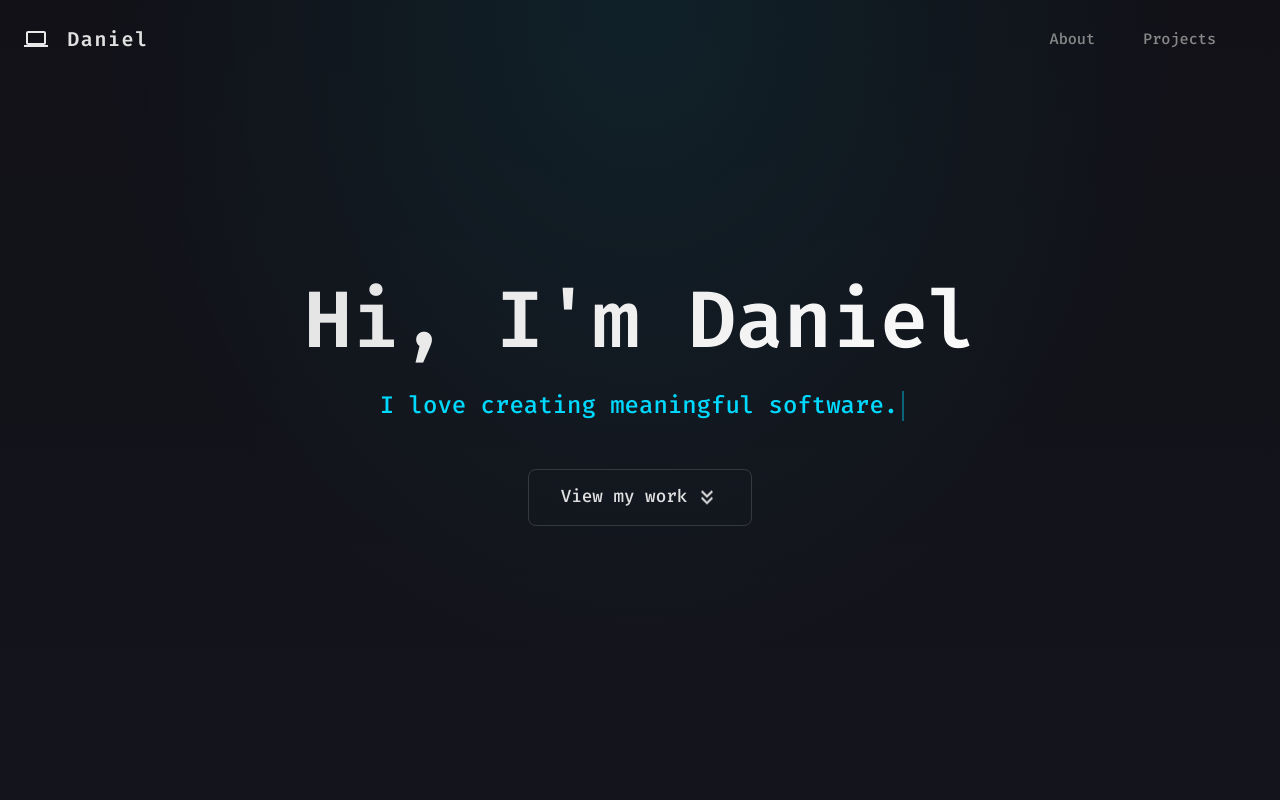
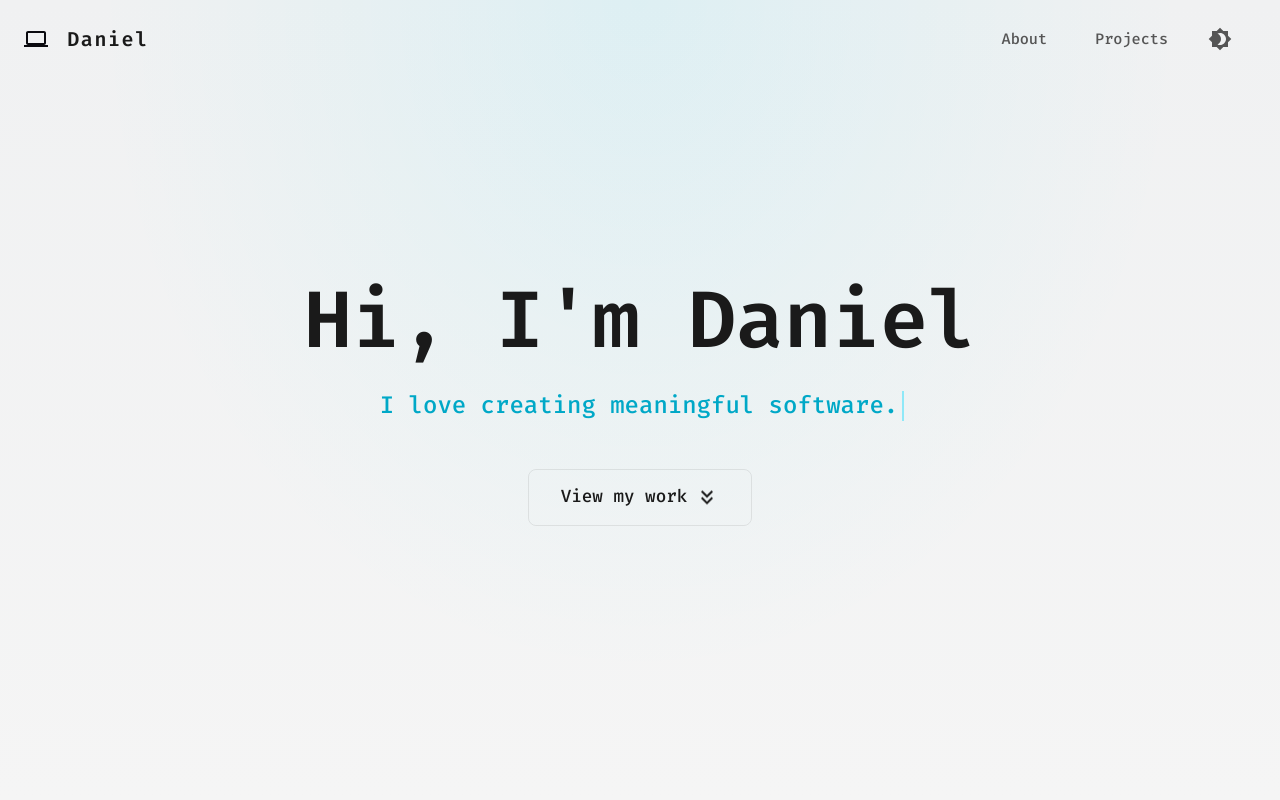
Before and after one commit to donutboyy/portfolio, a React (Vite) app: page / in a window 1280 px wide. Shown: the top 800 px of the page. Built offline with nearby package versions, Linux system fonts and the light colour scheme.

Commit message:
feat: theme toggle button

```diff
--- a/index.html
+++ b/index.html
@@ -2,7 +2,7 @@
 <html lang="en">
   <head>
     <meta charset="UTF-8" />
-    <link rel="icon" type="image/svg+xml" href="/vite.svg" />
+    <link rel="icon" type="image/svg+xml" href="/computer.svg" />
     <meta name="viewport" content="width=device-width, initial-scale=1.0" />
     <link rel="preconnect" href="https://fonts.googleapis.com" />
     <link rel="preconnect" href="https://fonts.gstatic.com" crossorigin />
@@ -11,6 +11,17 @@
       rel="stylesheet"
     />
     <title>Daniel Ng</title>
+    <script>
+      (function () {
+        const stored = localStorage.getItem("theme");
+        const theme =
+          stored ||
+          (window.matchMedia("(prefers-color-scheme: dark)").matches
+            ? "dark"
+            : "light");
+        document.documentElement.setAttribute("data-theme", theme);
+      })();
+    </script>
   </head>
   <body>
     <div id="root"></div>
--- a/src/components/AppBar.tsx
+++ b/src/components/AppBar.tsx
@@ -11,12 +11,16 @@ import Container from "@mui/material/Container";
 import Button from "@mui/material/Button";
 import MenuItem from "@mui/material/MenuItem";
 import ComputerIcon from "@mui/icons-material/Computer";
+import Brightness4Icon from "@mui/icons-material/Brightness4";
+import Brightness7Icon from "@mui/icons-material/Brightness7";
+import { useThemeMode } from "../context/ThemeContext";
 
 const pages = ["About", "Projects"];
 
 function ResponsiveAppBar() {
   const [anchorElNav, setAnchorElNav] = useState<null | HTMLElement>(null);
   const [scrolled, setScrolled] = useState(false);
+  const { mode, toggleTheme } = useThemeMode();
 
   useEffect(() => {
     const handleScroll = () => {
@@ -95,8 +99,8 @@ function ResponsiveAppBar() {
               onClose={handleCloseNavMenu}
               PaperProps={{
                 sx: {
-                  backgroundColor: "#18181f",
-                  border: "1px solid rgba(255, 255, 255, 0.08)",
+                  backgroundColor: "var(--card-bg)",
+                  border: "1px solid var(--border-color)",
                   borderRadius: "12px",
                   marginTop: "8px",
                 },
@@ -154,6 +158,13 @@ function ResponsiveAppBar() {
                 {page}
               </Button>
             ))}
+            <IconButton
+              onClick={toggleTheme}
+              className="theme-toggle"
+              sx={{ my: 2, ml: 1, color: "inherit" }}
+            >
+              {mode === "dark" ? <Brightness7Icon /> : <Brightness4Icon />}
+            </IconButton>
           </Box>
         </Toolbar>
       </Container>
@@ -163,13 +174,13 @@ function ResponsiveAppBar() {
           background: transparent !important;
         }
         .appbar.scrolled {
-          background: rgba(10, 10, 15, 0.85) !important;
+          background: var(--bg-paper) !important;
           backdrop-filter: blur(12px);
-          border-bottom: 1px solid rgba(255, 255, 255, 0.06);
+          border-bottom: 1px solid var(--divider);
         }
         .nav-logo {
           font-family: 'Fira Code', monospace !important;
-          color: #e0e0e0 !important;
+          color: var(--text-primary) !important;
         }
         .nav-title-center {
           position: absolute !important;
@@ -179,11 +190,11 @@ function ResponsiveAppBar() {
         .nav-link {
           font-family: 'Fira Code', monospace !important;
           font-size: 0.95rem !important;
-          color: #888888 !important;
+          color: var(--text-secondary) !important;
           transition: color 0.2s ease !important;
         }
         .nav-link:hover {
-          color: #00d9ff !important;
+          color: var(--accent) !important;
           background: transparent !important;
         }
         .nav-link::after {
@@ -193,7 +204,7 @@ function ResponsiveAppBar() {
           left: 50%;
           width: 0;
           height: 2px;
-          background: #00d9ff;
+          background: var(--accent);
           transition: all 0.2s ease;
           transform: translateX(-50%);
         }
@@ -202,7 +213,14 @@ function ResponsiveAppBar() {
         }
         .nav-menu-item {
           font-family: 'Fira Code', monospace !important;
-          color: #e0e0e0 !important;
+          color: var(--text-primary) !important;
+        }
+        .theme-toggle {
+          color: var(--text-secondary) !important;
+        }
+        .theme-toggle:hover {
+          background: transparent !important;
+          color: var(--accent) !important;
         }
       `}</style>
     </AppBar>
--- a/src/components/IconButtons.tsx
+++ b/src/components/IconButtons.tsx
@@ -105,7 +105,7 @@ function IconButtons({
                 width: iconSize,
                 height: iconSize,
                 objectFit: "contain",
-                filter: "invert(1)",
+                filter: "var(--icon-filter)",
                 opacity: 0.7,
                 transition: "opacity 0.2s ease",
               }}
@@ -124,7 +124,7 @@ function IconButtons({
                 width: iconSize,
                 height: iconSize,
                 objectFit: "contain",
-                filter: "invert(1)",
+                filter: "var(--icon-filter)",
                 opacity: 0.7,
                 transition: "opacity 0.2s ease",
               }}
@@ -143,7 +143,7 @@ function IconButtons({
                 width: iconSize,
                 height: iconSize,
                 objectFit: "contain",
-                filter: "invert(1)",
+                filter: "var(--icon-filter)",
                 opacity: 0.7,
                 transition: "opacity 0.2s ease",
               }}
--- /dev/null
+++ b/src/context/ThemeContext.tsx
@@ -0,0 +1,54 @@
+import React, {
+  createContext,
+  useContext,
+  useState,
+  useEffect,
+  useMemo,
+} from "react";
+
+type ThemeMode = "light" | "dark";
+
+interface ThemeContextType {
+  mode: ThemeMode;
+  toggleTheme: () => void;
+}
+
+const ThemeContext = createContext<ThemeContextType | undefined>(undefined);
+
+export function useThemeMode() {
+  const context = useContext(ThemeContext);
+  if (!context) {
+    throw new Error("useThemeMode must be used within a ThemeProvider");
+  }
+  return context;
+}
+
+interface ThemeProviderProps {
+  children: React.ReactNode;
+}
+
+export function ThemeProvider({ children }: ThemeProviderProps) {
+  const [mode, setMode] = useState<ThemeMode>(() => {
+    if (typeof window === "undefined") return "dark";
+    const stored = localStorage.getItem("theme") as ThemeMode | null;
+    if (stored) return stored;
+    return window.matchMedia("(prefers-color-scheme: dark)").matches
+      ? "dark"
+      : "light";
+  });
+
+  useEffect(() => {
+    localStorage.setItem("theme", mode);
+    document.documentElement.setAttribute("data-theme", mode);
+  }, [mode]);
+
+  const toggleTheme = () => {
+    setMode((prev) => (prev === "dark" ? "light" : "dark"));
+  };
+
+  const value = useMemo(() => ({ mode, toggleTheme }), [mode]);
+
+  return (
+    <ThemeContext.Provider value={value}>{children}</ThemeContext.Provider>
+  );
+}
--- a/src/index.css
+++ b/src/index.css
@@ -4,11 +4,49 @@
   box-sizing: border-box;
 }
 
+[data-theme="dark"] {
+  --bg-default: #111117;
+  --bg-paper: #18181f;
+  --bg-hero: #111117;
+  --bg-hero-end: #14141c;
+  --bg-section: #14141c;
+  --bg-section-end: #18181f;
+  --bg-footer: #14141c;
+  --text-primary: #e8e8e8;
+  --text-secondary: #888888;
+  --text-muted: #555555;
+  --accent: #00d9ff;
+  --accent-dark: #00a8c7;
+  --divider: rgba(255, 255, 255, 0.06);
+  --border-color: rgba(255, 255, 255, 0.08);
+  --card-bg: #18181f;
+  --icon-filter: invert(1);
+}
+
+[data-theme="light"] {
+  --bg-default: #f0f1f2;
+  --bg-paper: #f5f5f5;
+  --bg-hero: #f0f1f2;
+  --bg-hero-end: #f5f5f5;
+  --bg-section: #f5f5f5;
+  --bg-section-end: #ebeced;
+  --bg-footer: #e5e5e5;
+  --text-primary: #1a1a1a;
+  --text-secondary: #555555;
+  --text-muted: #888888;
+  --accent: #00a8c7;
+  --accent-dark: #0088aa;
+  --divider: rgba(0, 0, 0, 0.08);
+  --border-color: rgba(0, 0, 0, 0.08);
+  --card-bg: #f5f5f5;
+  --icon-filter: invert(0);
+}
+
 body {
   width: 100%;
   min-height: 100%;
   margin: 0;
-  background-color: #111117;
+  background-color: var(--bg-default);
 }
 
 #root {
@@ -29,42 +67,42 @@ a {
   width: 100%;
   max-width: 800px;
   border-radius: 16px;
-  background: #18181f;
-  border: 1px solid rgba(255, 255, 255, 0.06);
+  background: var(--card-bg);
+  border: 1px solid var(--border-color);
 }
 
 .card-title {
   font-family: "Fira Code", monospace !important;
-  color: #e0e0e0 !important;
+  color: var(--text-primary) !important;
   font-weight: 500 !important;
 }
 
 .card-subheader {
   font-family: "Fira Code", monospace !important;
-  color: #00d9ff !important;
+  color: var(--accent) !important;
   opacity: 0.8 !important;
 }
 
 .card-description {
-  color: #888888 !important;
+  color: var(--text-secondary) !important;
   line-height: 1.6 !important;
 }
 
 .card-links-label {
   font-family: "Fira Code", monospace !important;
-  color: #e0e0e0 !important;
+  color: var(--text-primary) !important;
 }
 
 .section-title {
   font-family: "Fira Code", monospace !important;
-  color: #e0e0e0 !important;
+  color: var(--text-primary) !important;
 }
 
 .footer-heading {
   font-family: "Fira Code", monospace !important;
-  color: #e0e0e0 !important;
+  color: var(--text-primary) !important;
 }
 
 .footer-copyright {
-  color: #555555 !important;
+  color: var(--text-muted) !important;
 }
--- a/src/pages/AboutMe.css
+++ b/src/pages/AboutMe.css
@@ -26,16 +26,16 @@ img#knight {
 }
 
 .about-title {
-  color: #e0e0e0 !important;
+  color: var(--text-primary) !important;
 }
 
 .about-description {
-  color: #888888 !important;
+  color: var(--text-secondary) !important;
   line-height: 1.8 !important;
 }
 
 .scroll-indicator {
-  color: rgba(255, 255, 255, 0.2) !important;
+  color: var(--divider) !important;
   animation: scrollBounce 2s ease-in-out infinite;
 }
 
--- a/src/routes/Root.css
+++ b/src/routes/Root.css
@@ -6,7 +6,11 @@
   flex-direction: column;
   align-items: center;
   justify-content: center;
-  background: linear-gradient(180deg, #111117 0%, #14141c 100%);
+  background: linear-gradient(
+    180deg,
+    var(--bg-hero) 0%,
+    var(--bg-hero-end) 100%
+  );
   overflow: hidden;
 }
 
@@ -37,15 +41,12 @@
 .hero-title {
   font-size: clamp(2.5rem, 8vw, 5rem) !important;
   margin-bottom: 1.5rem !important;
-  background: linear-gradient(135deg, #e0e0e0 0%, #ffffff 100%);
-  -webkit-background-clip: text;
-  -webkit-text-fill-color: transparent;
-  background-clip: text;
+  color: var(--text-primary) !important;
 }
 
 .hero-subtitle {
   margin-bottom: 3rem !important;
-  color: #888888 !important;
+  color: var(--text-secondary) !important;
 }
 
 #typewriter {
@@ -59,7 +60,7 @@
     blinkTextCursor 600ms steps(5) infinite normal;
   font-family: "Fira Code", monospace;
   font-size: clamp(1rem, 3vw, 1.5rem) !important;
-  color: #00d9ff !important;
+  color: var(--accent) !important;
 }
 
 @keyframes typewriter {
@@ -83,12 +84,12 @@
 .hero-button {
   font-size: 1.1rem !important;
   padding: 12px 32px !important;
-  color: #e0e0e0 !important;
-  border-color: rgba(255, 255, 255, 0.15) !important;
+  color: var(--text-primary) !important;
+  border-color: var(--divider) !important;
 }
 
 .hero-button:hover {
-  border-color: #00d9ff !important;
+  border-color: var(--accent) !important;
   box-shadow: 0 0 20px rgba(0, 217, 255, 0.15) !important;
 }
 
@@ -112,17 +113,25 @@
 }
 
 .about-section {
-  background: linear-gradient(180deg, #14141c 0%, #18181f 100%);
+  background: linear-gradient(
+    180deg,
+    var(--bg-section) 0%,
+    var(--bg-section-end) 100%
+  );
 }
 
 .projects-section {
-  background: linear-gradient(180deg, #18181f 0%, #14141c 100%);
+  background: linear-gradient(
+    180deg,
+    var(--bg-section-end) 0%,
+    var(--bg-section) 100%
+  );
   padding: 5vh 5vw;
   min-height: 60vh;
 }
 
 .footer-section {
-  background: #14141c;
+  background: var(--bg-footer);
   padding: 8vh 5vw;
-  border-top: 1px solid rgba(255, 255, 255, 0.06);
+  border-top: 1px solid var(--divider);
 }
--- a/src/routes/Root.tsx
+++ b/src/routes/Root.tsx
@@ -8,16 +8,22 @@ import {
 } from "@mui/material";
 import { motion } from "framer-motion";
 import "./Root.css";
-import { baseTheme } from "../theme.ts";
-
-const theme = responsiveFontSizes(baseTheme);
+import { getTheme } from "../theme.ts";
+import {
+  useThemeMode,
+  ThemeProvider as CustomThemeProvider,
+} from "../context/ThemeContext.tsx";
 import ResponsiveAppBar from "../components/AppBar.tsx";
 import Projects from "../pages/Projects.tsx";
 import Footer from "../pages/Footer.tsx";
 import AboutMe from "../pages/AboutMe.tsx";
 import KeyboardDoubleArrowDownIcon from "@mui/icons-material/KeyboardDoubleArrowDown";
+import { useMemo } from "react";
 
-function Root() {
+function RootContent() {
+  const { mode } = useThemeMode();
+  const theme = useMemo(() => responsiveFontSizes(getTheme(mode)), [mode]);
+
   return (
     <ThemeProvider theme={theme}>
       <CssBaseline />
@@ -76,4 +82,12 @@ function Root() {
   );
 }
 
+function Root() {
+  return (
+    <CustomThemeProvider>
+      <RootContent />
+    </CustomThemeProvider>
+  );
+}
+
 export default Root;
--- a/src/theme.ts
+++ b/src/theme.ts
@@ -1,30 +1,6 @@
-import { createTheme } from "@mui/material";
+import { createTheme, ThemeOptions } from "@mui/material";
 
-export const baseTheme = createTheme({
-  palette: {
-    mode: "dark",
-    primary: {
-      main: "#00d9ff",
-      light: "#5ce1ff",
-      dark: "#00a8c7",
-      contrastText: "#0a0a0f",
-    },
-    secondary: {
-      main: "#a855f7",
-      light: "#c084fc",
-      dark: "#7c3aed",
-    },
-    background: {
-      default: "#111117",
-      paper: "#18181f",
-    },
-    text: {
-      primary: "#e8e8e8",
-      secondary: "#999999",
-    },
-    divider: "rgba(255, 255, 255, 0.08)",
-  },
-  typography: {
+const commonTypography = {
   fontFamily: '"Inter", system-ui, sans-serif',
   h1: {
     fontFamily: '"Fira Code", monospace',
@@ -62,17 +38,15 @@ export const baseTheme = createTheme({
   button: {
     fontFamily: '"Fira Code", monospace',
     fontWeight: 500,
-      textTransform: "none",
+    textTransform: "none" as const,
   },
-  },
-  components: {
+};
+
+const commonComponents = {
   MuiCssBaseline: {
     styleOverrides: {
       html: {
         scrollBehavior: "smooth",
-        },
-        body: {
-          backgroundColor: "#111117",
       },
       "::selection": {
         backgroundColor: "rgba(0, 217, 255, 0.3)",
@@ -80,11 +54,7 @@ export const baseTheme = createTheme({
       "::-webkit-scrollbar": {
         width: "8px",
       },
-        "::-webkit-scrollbar-track": {
-          background: "#0a0a0f",
-        },
       "::-webkit-scrollbar-thumb": {
-          background: "#2a2a35",
         borderRadius: "4px",
         "&:hover": {
           background: "#00d9ff33",
@@ -99,21 +69,12 @@ export const baseTheme = createTheme({
         padding: "10px 24px",
         transition: "all 0.2s ease",
       },
-        outlined: {
-          borderColor: "rgba(255, 255, 255, 0.15)",
-          "&:hover": {
-            borderColor: "#00d9ff",
-            backgroundColor: "rgba(0, 217, 255, 0.08)",
-          },
-        },
     },
   },
   MuiCard: {
     styleOverrides: {
       root: {
-          backgroundColor: "#121218",
         borderRadius: "16px",
-          border: "1px solid rgba(255, 255, 255, 0.06)",
         transition: "all 0.3s ease",
       },
     },
@@ -129,9 +90,6 @@ export const baseTheme = createTheme({
   MuiMenu: {
     styleOverrides: {
       paper: {
-          backgroundColor: "#18181f",
-          background: "#18181f",
-          border: "1px solid rgba(255, 255, 255, 0.08)",
         borderRadius: "12px",
         marginTop: "8px",
       },
@@ -141,9 +99,186 @@ export const baseTheme = createTheme({
     styleOverrides: {
       root: {
         fontFamily: '"Fira Code", monospace',
+      },
+    },
+  },
+};
+
+const darkPalette = {
+  mode: "dark" as const,
+  primary: {
+    main: "#00d9ff",
+    light: "#5ce1ff",
+    dark: "#00a8c7",
+    contrastText: "#0a0a0f",
+  },
+  secondary: {
+    main: "#a855f7",
+    light: "#c084fc",
+    dark: "#7c3aed",
+  },
+  background: {
+    default: "#111117",
+    paper: "#18181f",
+  },
+  text: {
+    primary: "#e8e8e8",
+    secondary: "#999999",
+  },
+  divider: "rgba(255, 255, 255, 0.08)",
+};
+
+const lightPalette = {
+  mode: "light" as const,
+  primary: {
+    main: "#00d9ff",
+    light: "#5ce1ff",
+    dark: "#00a8c7",
+    contrastText: "#0a0a0f",
+  },
+  secondary: {
+    main: "#a855f7",
+    light: "#c084fc",
+    dark: "#7c3aed",
+  },
+  background: {
+    default: "#f0f1f2",
+    paper: "#f5f5f5",
+  },
+  text: {
+    primary: "#1a1a1a",
+    secondary: "#555555",
+  },
+  divider: "rgba(0, 0, 0, 0.08)",
+};
+
+const darkComponents: ThemeOptions["components"] = {
+  ...commonComponents,
+  MuiCssBaseline: {
+    styleOverrides: {
+      ...commonComponents.MuiCssBaseline?.styleOverrides,
+      body: {
+        backgroundColor: "#111117",
+      },
+      "::-webkit-scrollbar-track": {
+        background: "#0a0a0f",
+      },
+      "::-webkit-scrollbar-thumb": {
+        background: "#2a2a35",
+      },
+    },
+  },
+  MuiButton: {
+    styleOverrides: {
+      ...commonComponents.MuiButton?.styleOverrides,
+      outlined: {
+        borderColor: "rgba(255, 255, 255, 0.15)",
+        "&:hover": {
+          borderColor: "#00d9ff",
+          backgroundColor: "rgba(0, 217, 255, 0.08)",
+        },
+      },
+    },
+  },
+  MuiCard: {
+    styleOverrides: {
+      ...commonComponents.MuiCard?.styleOverrides,
+      root: {
+        ...commonComponents.MuiCard?.styleOverrides?.root,
+        backgroundColor: "#121218",
+        border: "1px solid rgba(255, 255, 255, 0.06)",
+      },
+    },
+  },
+  MuiMenu: {
+    styleOverrides: {
+      ...commonComponents.MuiMenu?.styleOverrides,
+      paper: {
+        ...commonComponents.MuiMenu?.styleOverrides?.paper,
+        backgroundColor: "#18181f",
+        background: "#18181f",
+        border: "1px solid rgba(255, 255, 255, 0.08)",
+      },
+    },
+  },
+  MuiMenuItem: {
+    styleOverrides: {
+      ...commonComponents.MuiMenuItem?.styleOverrides,
+      root: {
+        ...commonComponents.MuiMenuItem?.styleOverrides?.root,
         color: "#e0e0e0",
       },
     },
   },
+};
+
+const lightComponents: ThemeOptions["components"] = {
+  ...commonComponents,
+  MuiCssBaseline: {
+    styleOverrides: {
+      ...commonComponents.MuiCssBaseline?.styleOverrides,
+      body: {
+        backgroundColor: "#f8f9fa",
       },
+      "::-webkit-scrollbar-track": {
+        background: "#e0e0e0",
+      },
+      "::-webkit-scrollbar-thumb": {
+        background: "#b0b0b0",
+      },
+    },
+  },
+  MuiButton: {
+    styleOverrides: {
+      ...commonComponents.MuiButton?.styleOverrides,
+      outlined: {
+        borderColor: "rgba(0, 0, 0, 0.15)",
+        "&:hover": {
+          borderColor: "#00a8c7",
+          backgroundColor: "rgba(0, 217, 255, 0.08)",
+        },
+      },
+    },
+  },
+  MuiCard: {
+    styleOverrides: {
+      ...commonComponents.MuiCard?.styleOverrides,
+      root: {
+        ...commonComponents.MuiCard?.styleOverrides?.root,
+        backgroundColor: "#f5f5f5",
+        border: "1px solid rgba(0, 0, 0, 0.08)",
+      },
+    },
+  },
+  MuiMenu: {
+    styleOverrides: {
+      ...commonComponents.MuiMenu?.styleOverrides,
+      paper: {
+        ...commonComponents.MuiMenu?.styleOverrides?.paper,
+        backgroundColor: "#f5f5f5",
+        background: "#f5f5f5",
+        border: "1px solid rgba(0, 0, 0, 0.08)",
+      },
+    },
+  },
+  MuiMenuItem: {
+    styleOverrides: {
+      ...commonComponents.MuiMenuItem?.styleOverrides,
+      root: {
+        ...commonComponents.MuiMenuItem?.styleOverrides?.root,
+        color: "#1a1a1a",
+      },
+    },
+  },
+};
+
+export function getTheme(mode: "light" | "dark") {
+  const palette = mode === "dark" ? darkPalette : lightPalette;
+  const components = mode === "dark" ? darkComponents : lightComponents;
+
+  return createTheme({
+    palette,
+    typography: commonTypography,
+    components,
   });
+}
```
Also changed, not shown: public/computer.svg (added). Lines whose indentation alone changed are shown as unchanged.
